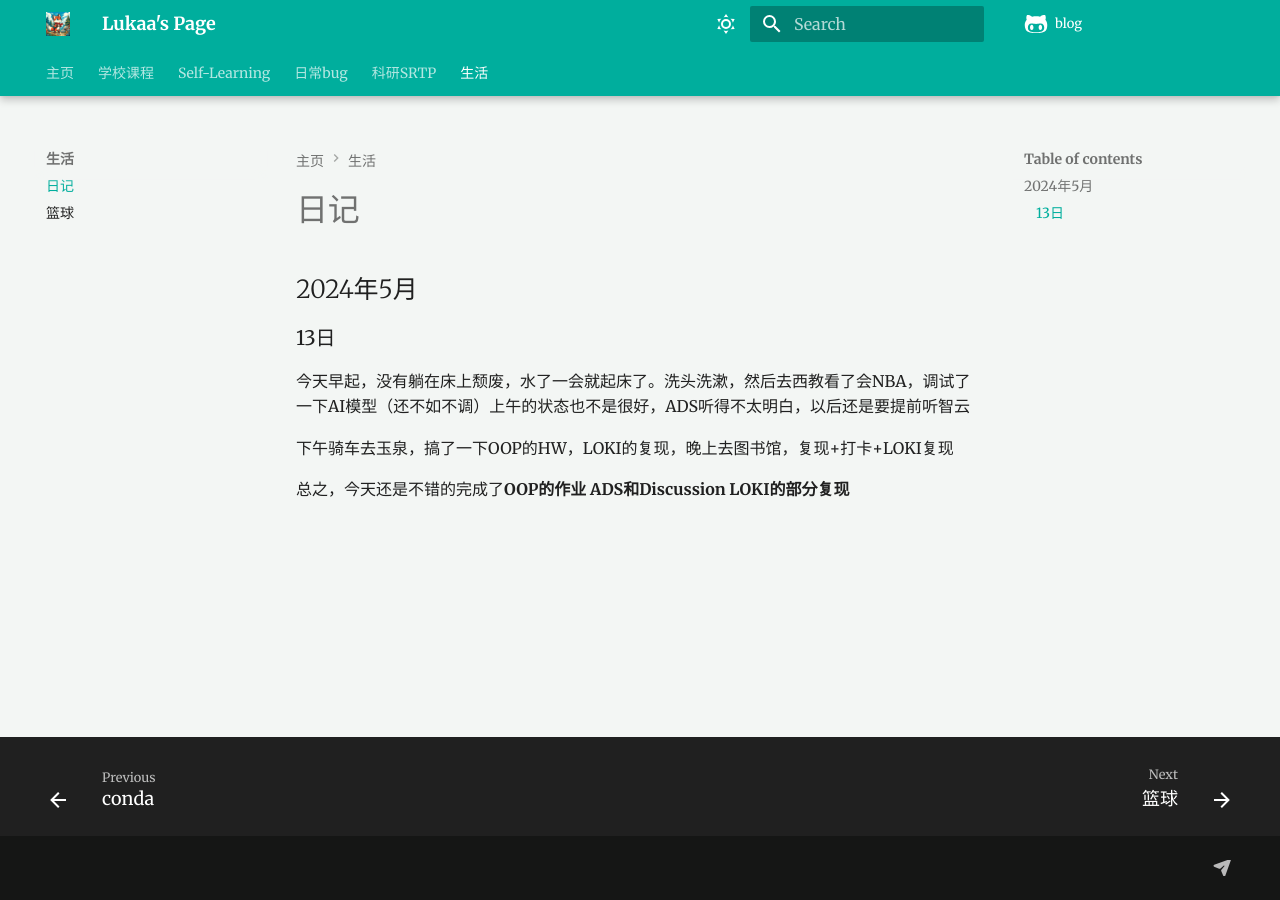
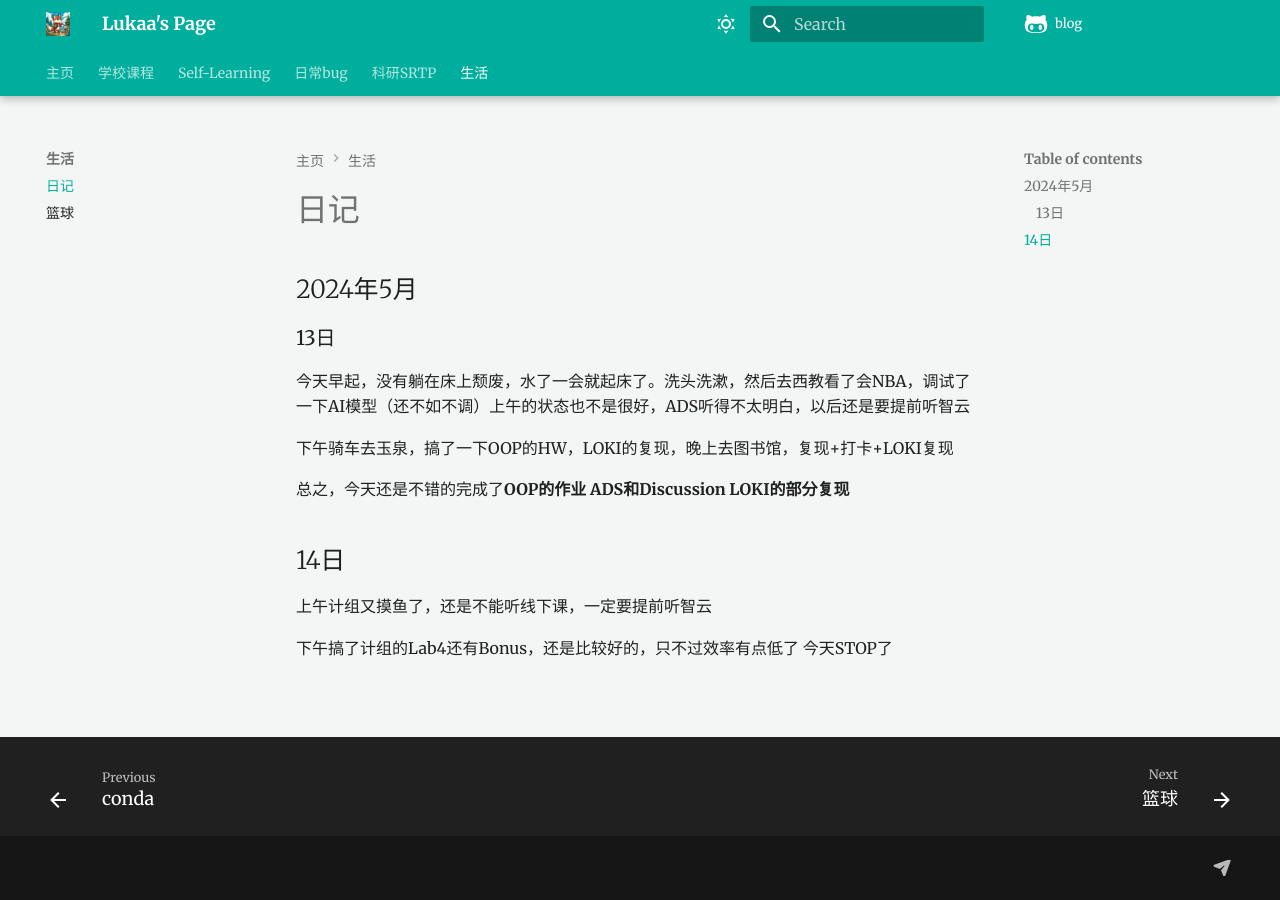
Before and after one commit to Lukaa0724/blog, an MkDocs documentation site: the page built from docs/Life/Diary/Diary.md, in a window 1280 px wide. Built offline with MkDocs 1.6.1 and Material for MkDocs 9.7.7, drawn with Linux system fonts in a browser that asks for light colours; comment, search, counter and statistics services are not loaded.

Commit message:
diary today

```diff
--- a/docs/Life/Diary/Diary.md
+++ b/docs/Life/Diary/Diary.md
@@ -6,3 +6,8 @@
 
 总之，今天还是不错的完成了**OOP的作业** **ADS和Discussion**
 **LOKI的部分复现**
+## 14日
+上午计组又摸鱼了，还是不能听线下课，一定要提前听智云
+
+下午搞了计组的Lab4还有Bonus，还是比较好的，只不过效率有点低了
+今天STOP了
```
